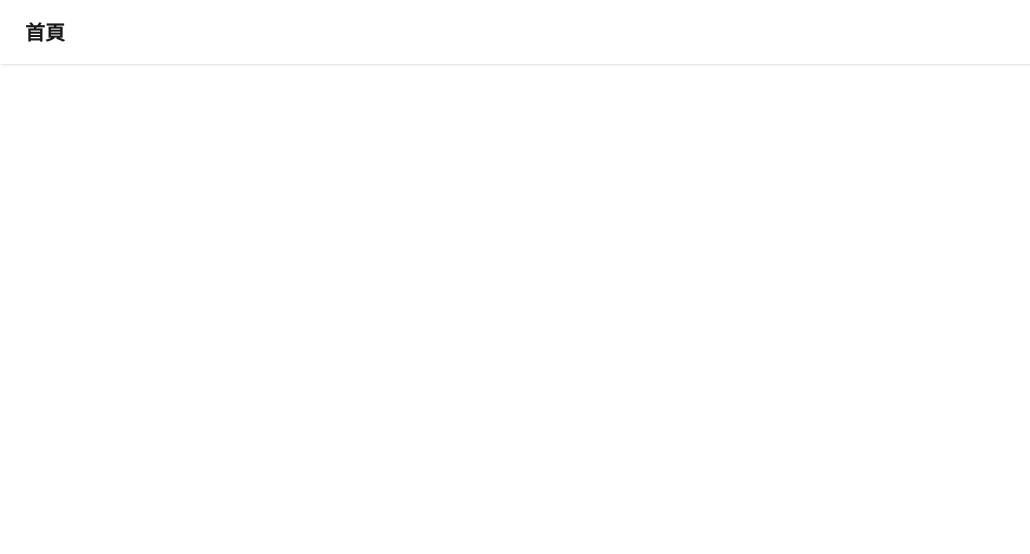
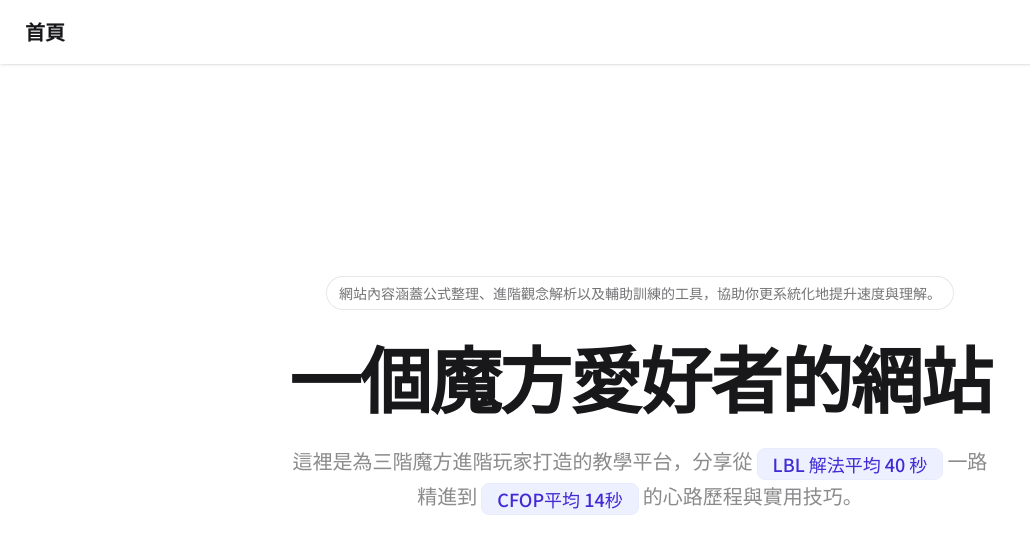
Before and after one commit to GaiaYang/cube-web, a Next.js app in the folder cube-web/: page / in a window 1280 px wide. Shown: the top 554 px of the page, without its empty margins (0-1030 px from the left). Built offline with nearby package versions, Linux system fonts and the light colour scheme.

Commit message:
首頁製作中

```diff
--- a/cube-web/package.json
+++ b/cube-web/package.json
@@ -21,9 +21,9 @@
     "@eslint/eslintrc": "^3.3.1",
     "@tailwindcss/postcss": "^4.1.8",
     "@tailwindcss/typography": "^0.5.16",
-    "@types/node": "^20.17.57",
+    "@types/node": "^22.15.29",
     "@types/react": "^19.1.6",
-    "@types/react-dom": "^19.1.5",
+    "@types/react-dom": "^19.1.6",
     "daisyui": "^5.0.43",
     "eslint": "^9.28.0",
     "eslint-config-next": "15.3.3",
--- a/cube-web/src/app/page.tsx
+++ b/cube-web/src/app/page.tsx
@@ -1,3 +1,7 @@
+import React from "react";
+
+import cn from "@/utils/cn";
+
 import BasicLayout from "@/components/layout/Basic";
 import FullHeightLayout from "@/components/layout/FullHeight";
 
@@ -5,8 +9,43 @@ export default function Home() {
   return (
     <FullHeightLayout>
       <BasicLayout>
-        <main></main>
+        <main
+          className={cn(
+            "mx-auto max-w-3xl text-center",
+            "flex flex-1 flex-col items-center justify-center gap-8",
+            "px-6 lg:px-8",
+            "py-8 sm:py-12 lg:py-14",
+          )}
+        >
+          <div className="text-base-content/60 relative rounded-full px-3 py-1 text-sm/6 ring-1 ring-gray-900/10 hover:ring-gray-900/20">
+            網站內容涵蓋公式整理、進階觀念解析以及輔助訓練的工具，協助你更系統化地提升速度與理解。
+          </div>
+          <h1 className="text-base-content text-5xl font-semibold tracking-tight text-balance sm:text-7xl">
+            一個魔方愛好者的網站
+          </h1>
+          <p className="text-base-content/50 text-lg font-medium text-pretty sm:text-xl/8">
+            <span>這裡是為三階魔方進階玩家打造的教學平台，分享從</span>
+            <Highlight>LBL 解法平均 40 秒</Highlight>
+            一路精進到
+            <Highlight>CFOP平均 14秒</Highlight>
+            <span>的心路歷程與實用技巧。</span>
+          </p>
+          <div className="mt-10 flex items-center justify-center gap-x-6"></div>
+        </main>
       </BasicLayout>
     </FullHeightLayout>
   );
 }
+
+function Highlight({
+  children,
+}: React.DetailedHTMLProps<
+  React.HTMLAttributes<HTMLSpanElement>,
+  HTMLSpanElement
+>) {
+  return (
+    <span className="badge badge-soft badge-primary badge-lg sm:badge-xl mx-1">
+      {children}
+    </span>
+  );
+}
--- a/cube-web/src/components/layout/Basic/index.tsx
+++ b/cube-web/src/components/layout/Basic/index.tsx
@@ -5,7 +5,7 @@ import Footer from "./Footer";
 
 export default function BasicLayout({ children }: React.PropsWithChildren) {
   return (
-    <div className="flex-1">
+    <>
       <div className="flex min-h-screen flex-col">
         <header className="sticky top-0 z-10">
           <Navbar />
@@ -13,6 +13,6 @@ export default function BasicLayout({ children }: React.PropsWithChildren) {
         <div className="flex flex-1 flex-col">{children}</div>
       </div>
       <Footer />
-    </div>
+    </>
   );
 }
```
Also changed, not shown: 1 other file (tests, documents, lock files or other folders).
